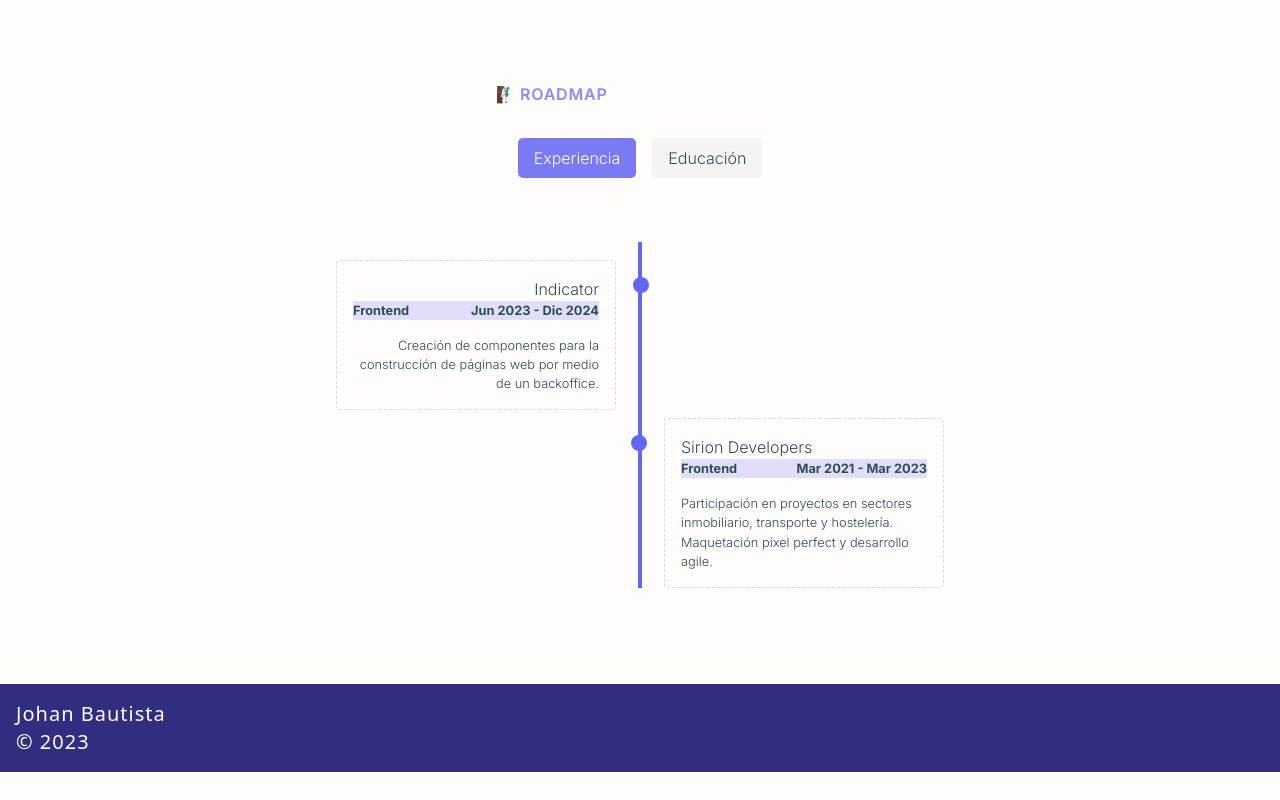
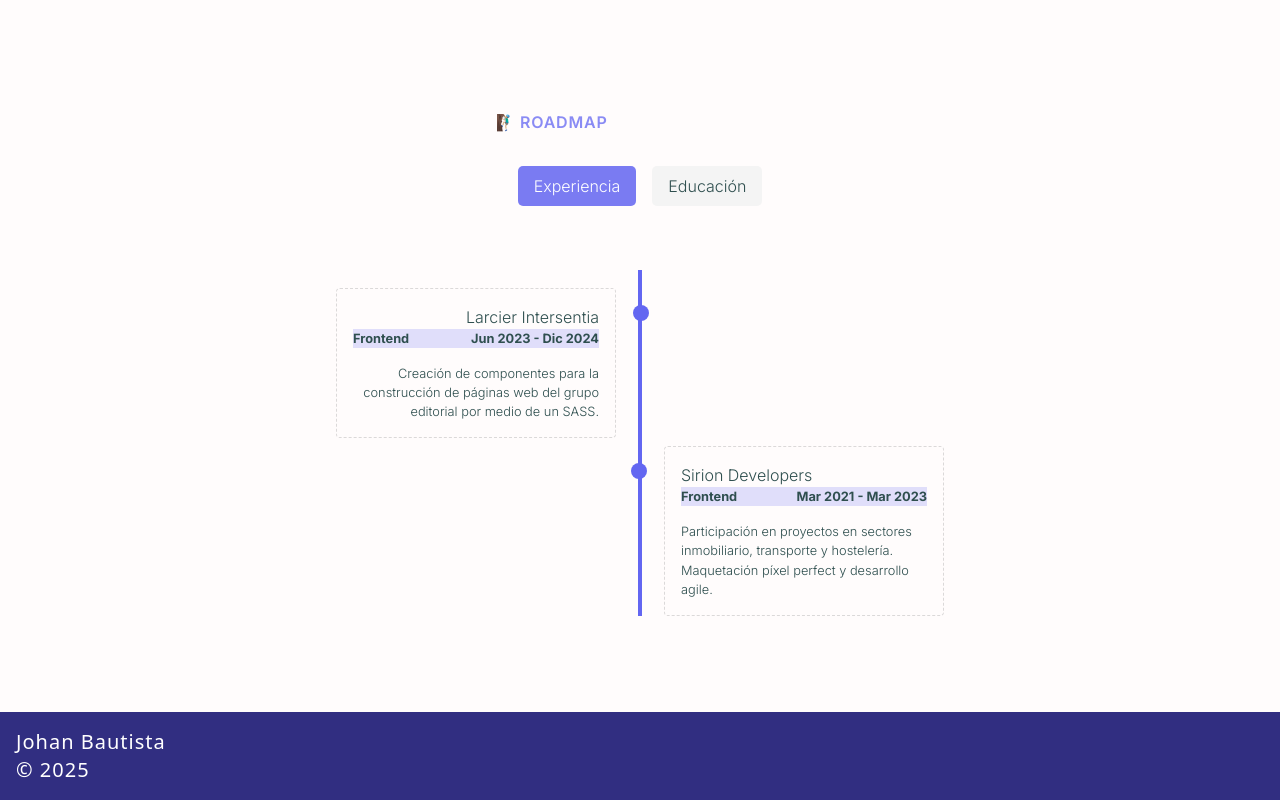
Before and after one commit to johanBautista/zzz, a Next.js app: page / in a window 1280 px wide. Shown: the part 1452-2252 px from the top of the page. Before the commit the page ends 2224 px from the top, so only its background shows below. Built offline with nearby package versions, Linux system fonts and the light colour scheme.

Commit message:
fix dependencies

```diff
--- a/package.json
+++ b/package.json
@@ -11,8 +11,8 @@
   "dependencies": {
     "autoprefixer": "10.4.15",
     "eslint-config-next": "13.4.13",
-    "next": "^15.1.3",
-    "postcss": "^8.4.49",
+    "next": "13.4.13",
+    "postcss": "8.4.27",
     "react": "18.2.0",
     "react-dom": "18.2.0",
     "sass": "^1.83.1",
--- a/src/components/AboutSection.jsx
+++ b/src/components/AboutSection.jsx
@@ -1,4 +1,4 @@
-// import Link from 'next/link'
+import Link from 'next/link'
 
 const AboutSection = () => {
   return (
@@ -25,60 +25,12 @@ const AboutSection = () => {
           </p>
         </div>
       </section >
-      {/***
- *
-      <section className="sm:flex sm:justify-around mb-40">
-        <h2 className="w-1/4 text-indigo-600 font-semibold tracking-wider text-end">HABILIDADES</h2>
-        <div className='mt-4 sm:mt-0 sm:w-3/4 sm:ml-12'>
-          <div className="flex flex-wrap md:flex-no-wrap">
-            <div className="w-1/2 md:w-1/4 mb-4">
-              <h2 className="text-lg font-semibold">LENGUAJES</h2>
-              <ul className='text-sm'>
-                <li>JavaScript ES6</li>
-                <li>Typescript</li>
-                <li>HTML</li>
-                <li>CSS/Sass</li>
-              </ul>
-            </div>
-            <div className="w-1/2 md:w-1/4 mb-4">
-              <h2 className="text-lg font-semibold">FRAMEWORKS</h2>
-              <ul className='text-sm'>
-                <li>React</li>
-                <li>Next</li>
-                <li>Vue</li>
-                <li>Nuxt</li>
-                <li>Node</li>
-              </ul>
-            </div>
-            <div className="w-1/2 md:w-1/4 mb-4">
-              <h2 className="text-lg font-semibold">TOOLS</h2>
-              <ul className='text-sm'>
-                <li>Bash - Zsh</li>
-                <li>Git & Github</li>
-                <li>Postman</li>
-                <li>Chrome DevTools</li>
-                <li>MongoDB</li>
-              </ul>
-            </div>
-            <div className="w-1/2 md:w-1/4 mb-4">
-              <h2 className="text-lg font-semibold">DESIGN</h2>
-              <ul className='text-sm'>
-                <li>Figma</li>
-                <li>AdobeXD</li>
-                <li>Illustrator</li>
-                <li>Item</li>
-              </ul>
-            </div>
-          </div>
-        </div>
-      </section >
 
       <div className="font-semibold mb-2 w-100 text-end">
-        <Link href='https://drive.google.com/file/d/1ADOq4YYqyPmOWy09N533gvyL9BhbFt_b/view?usp=sharing' target="_blank" rel="noopener noreferrer" className='linkAnimat'>
+        <Link href='https://drive.google.com/file/d/14pRJryhTL0wrxjmWXvcpjuXwbHaI1IvE/view?usp=sharing' target="_blank" rel="noopener noreferrer" className='linkAnimat'>
           DESCARGA EL CV
         </Link>
       </div>
- */}
 
     </div >
   )
--- a/src/components/ExperiencesSection.jsx
+++ b/src/components/ExperiencesSection.jsx
@@ -33,11 +33,11 @@ const ExperiencesSection = () => {
 
   const experienceData = [
     {
-      company: 'Indicator',
+      company: 'Larcier Intersentia',
       role: 'Frontend',
       city: '',
       date: 'Jun 2023 - Dic 2024',
-      summary: 'Creación de componentes para la construcción de páginas web por medio de un backoffice.'
+      summary: 'Creación de componentes para la construcción de páginas web del grupo editorial por medio de un SASS.'
     },
     {
       company: 'Sirion Developers',
@@ -100,7 +100,7 @@ const ExperiencesSection = () => {
                       </div>
                       <p className={classes['experience-section__description']}>{item.description}</p>
                     </>
-                  )
+                    )
                   : (
                     <>
                       <h3 className={classes['experience-section__title']}>{item.company}</h3>
@@ -110,7 +110,7 @@ const ExperiencesSection = () => {
                       </div>
                       <p className={classes['experience-section__description']}>{item.summary}</p>
                     </>
-                  )}
+                    )}
               </div>
             </div>
           ))}
--- a/src/components/layout/Footer.jsx
+++ b/src/components/layout/Footer.jsx
@@ -1,7 +1,7 @@
 const Footer = () => {
   return (
     <section className="flex justify-between p-4 bg-indigo-900 text-white">
-      <h2 className="text-xl font-thin tracking-wider">Johan Bautista <br /> &copy;  2023</h2>
+      <h2 className="text-xl font-thin tracking-wider">Johan Bautista <br /> &copy;  2025</h2>
     </section>
   )
 }
```
Also changed, not shown: 1 other file (tests, documents, lock files or other folders).
